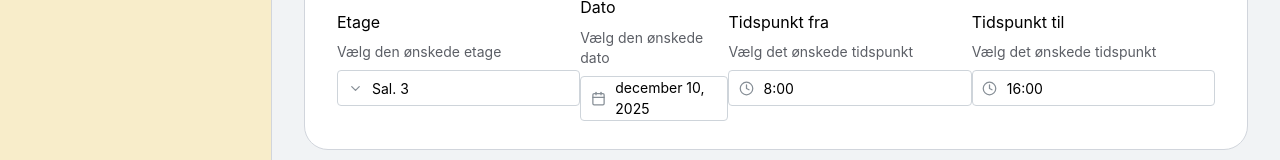
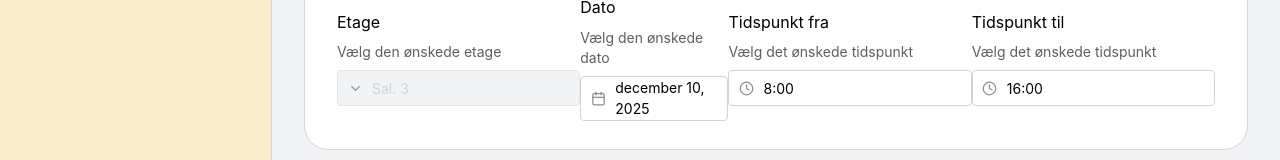
Before and after one commit to t-holmquist/bookingsystem, a Next.js app: page / in a window 1280 px wide. Shown: the part 230-390 px from the top of the page. Built offline with nearby package versions, Linux system fonts and the light colour scheme; no server answers; the database is empty.

Commit message:
Update. Student users can now only book on floor 3

```diff
--- a/components/ui/floorselect.tsx
+++ b/components/ui/floorselect.tsx
@@ -1,23 +1,43 @@
+import { getProfileData } from "@/data/supabase"
+import { profileDataType } from "@/lib/types"
 import { Select } from "@mantine/core"
 import { ChevronDown } from "lucide-react"
-import { Dispatch, SetStateAction } from "react"
+import { Dispatch, SetStateAction, useEffect, useState } from "react"
 
 export default function FloorSelect({
-    selectedFloor,
-    setSelectedFloor,
-} : {
-    selectedFloor: string | null,
-    setSelectedFloor: Dispatch<SetStateAction<string | null>>
+  selectedFloor,
+  setSelectedFloor,
+}: {
+  selectedFloor: string | null
+  setSelectedFloor: Dispatch<SetStateAction<string | null>>
 }) {
+  // Disables floorselect if user is student, since only Sal. 3 is allowed
+  const [disabled, setDisabled] = useState(true)
+
+  // Get the user profile information on mount
+  useEffect(() => {
+    const getUserData = async () => {
+      // Get the profile data from supabase. Returns only one object from the authorized user
+      const userData = await getProfileData()
+
+      if (userData) {
+        setDisabled(userData.role === "student")
+      }
+    }
+
+    getUserData()
+  }, [])
+
   return (
     <Select
       leftSection={<ChevronDown size={15} />}
       placeholder="Vælg sal"
+      disabled={disabled}
       // Display no icon on the left
       rightSection={<></>}
       withCheckIcon={false}
       data={["Sal. 1", "Sal. 2", "Sal. 3", "Sal. 4"]}
-      comboboxProps={{ transitionProps: { transition: 'pop', duration: 200 } }}
+      comboboxProps={{ transitionProps: { transition: "pop", duration: 200 } }}
       onChange={(value) => setSelectedFloor(value)}
       value={selectedFloor}
     />
```
